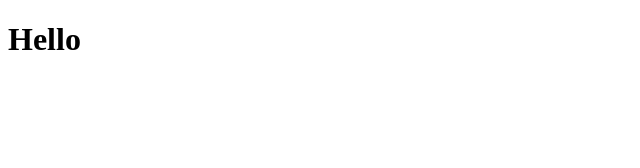
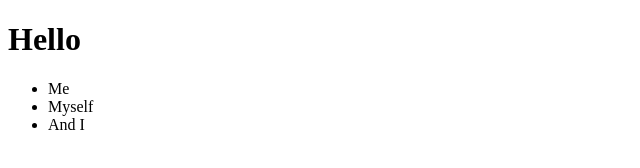
Before and after one commit to OlebogengRasebitse/SaturdayProject, a plain HTML site: page PH Mall/index.html in a window 1280 px wide. Shown: the whole page, without its empty margins (0-640 px from the left). Drawn offline with Linux system fonts and the light colour scheme.

Commit message:
added <ul>

```diff
--- a/PH Mall/index.html
+++ b/PH Mall/index.html
@@ -7,5 +7,10 @@
 </head>
 <body>
     <h1>Hello</h1>
+    <ul>
+        <li>Me</li>
+        <li>Myself</li>
+        <li>And I</li>
+    </ul>
 </body>
 </html>
```
